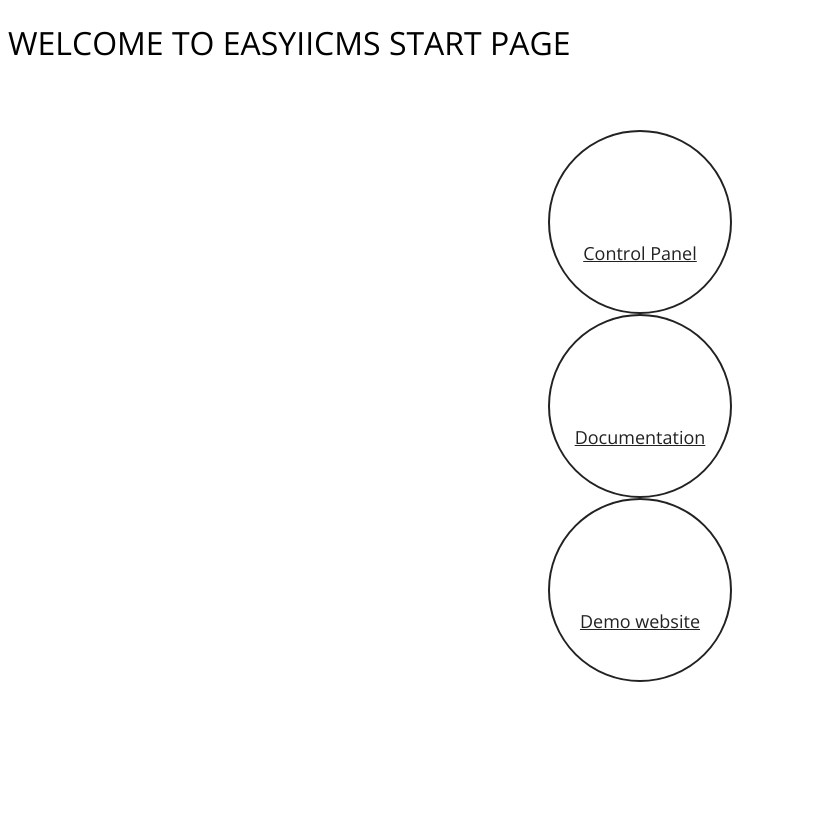
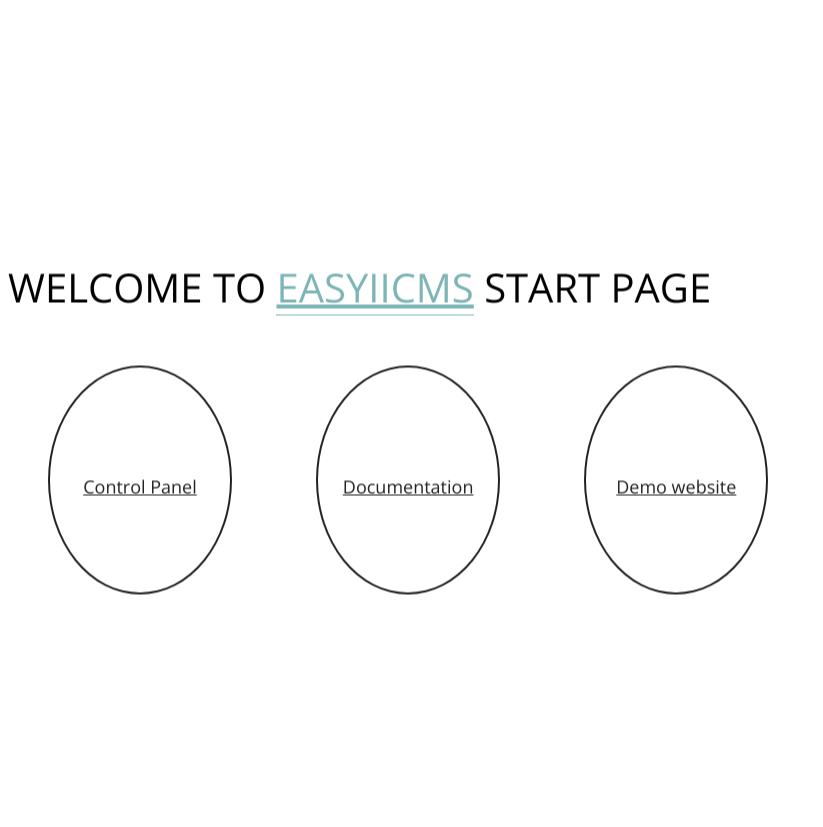
Before and after one commit to noumo/easyii-start, a Yii app: template views/site/index.php in a window 1280 px wide. Shown: the whole page, without its empty margins (0-823 px from the left). Before the commit the page ends 682 px from the top, so only its background shows below. Run offline with PHP 8.4 and a stand-in for Yii, Linux system fonts and the light colour scheme; the template is opened without the code that fills it, so the values that code supplies are empty; some libraries are stand-ins or nearby versions.

Commit message:
styles beautify

```diff
--- a/views/site/index.php
+++ b/views/site/index.php
@@ -6,15 +6,43 @@ BootstrapAsset::register($this);
 
 $this->title = 'EasyiiCMS start page';
 $this->registerCss('
+    html, body{
+        height: 100%;
+    }
     body{
         font-family: \'Open Sans\', sans-serif;
     }
+    .vertical-align-parent {
+        -webkit-transform-style: preserve-3d;
+        -moz-transform-style: preserve-3d;
+        transform-style: preserve-3d;
+        height: 100%;
+    }
+    .vertical-align-child {
+        position: relative;
+        top: 50%;
+        -webkit-transform: translateY(-50%);
+        -ms-transform: translateY(-50%);
+        transform: translateY(-50%);
+    }
     h1{
+        font-size: 40px;
         font-weight: 300;
         text-transform: uppercase;
+        margin-bottom: 50px;
+    }
+    h1 a{
+        display: inline-block;
+        color: #7DB4B5;
+        border-bottom: 1px solid #7DB4B5;
+    }
+    h1 a:hover, h1 a:focus{
+        color: #7DB4B5;
+        border-color: #fff;
+        text-decoration: none;
     }
     .circle {
-        display: table;
+        display: inline-block;
         border-radius: 50%;
         border: 2px solid #222;
         width: 180px;
@@ -22,19 +50,15 @@ $this->registerCss('
         margin-left:auto;
         margin-right:auto;
         text-align: center;
-    }
-    .circle:hover{
-        border-color: #680148;
-    }
-    .circle a{
-        display: table-cell;
-        vertical-align: middle;
+        padding-top: 45px;
+        margin: 0 40px;
         font-size: 18px;
         color: #222;
     }
-    .circle a:hover, .circle a:focus{
+    .circle:hover, .circle:focus{
         text-decoration: none;
-        color: #680148;
+        color: #7DB4B5;
+        border-color: #7DB4B5;
     }
     .circle i{
         font-size: 46px;
@@ -42,48 +66,31 @@ $this->registerCss('
     }
 ');
 ?>
-<div class="container">
-    <div class="vmid">
-    <div class="row text-center">
-        <h1>Welcome to EasyiiCMS start page</h1>
-    </div>
-    <div class="row">
-        <br>
-        <br>
-        <div class="col-md-4">
-            <div class="circle pull-right">
+<div class="container vertical-align-parent">
+    <div class="col-md-10 col-md-offset-1 vertical-align-child text-center">
+        <h1>Welcome to <a href="http://easyiicms.com" target="_blank">EasyiiCMS</a> start page</h1>
         <?php if(!AdminModule::installed()) : ?>
-                    <a href="/admin/install">
+        <a class="circle" href="/admin/install">
                 <i class="glyphicon glyphicon-save"></i>
                 <br>
                 Install EasyiiCMS
         </a>
         <?php else : ?>
-                    <a href="/admin">
+            <a class="circle" href="/admin">
                 <i class="glyphicon glyphicon-wrench"></i>
                 <br>
                 Control Panel
             </a>
         <?php endif; ?>
-            </div>
-        </div>
-        <div class="col-md-4">
-            <div class="circle">
-                <a href="http://easyiicms.com/docs" target="_blank">
+        <a class="circle" href="http://easyiicms.com/docs" target="_blank">
             <i class="glyphicon glyphicon-book"></i>
             <br>
             Documentation
         </a>
-            </div>
-        </div>
-        <div class="col-md-4">
-            <div class="circle pull-left">
-                <a href="http://demo.easyiicms.com" target="_blank">
+        <a class="circle" href="http://demo.easyiicms.com" target="_blank">
             <i class="glyphicon glyphicon-globe"></i>
             <br>
             Demo website
         </a>
     </div>
 </div>
-    </div>
-</div>
```
Lines whose indentation alone changed are shown as unchanged.
